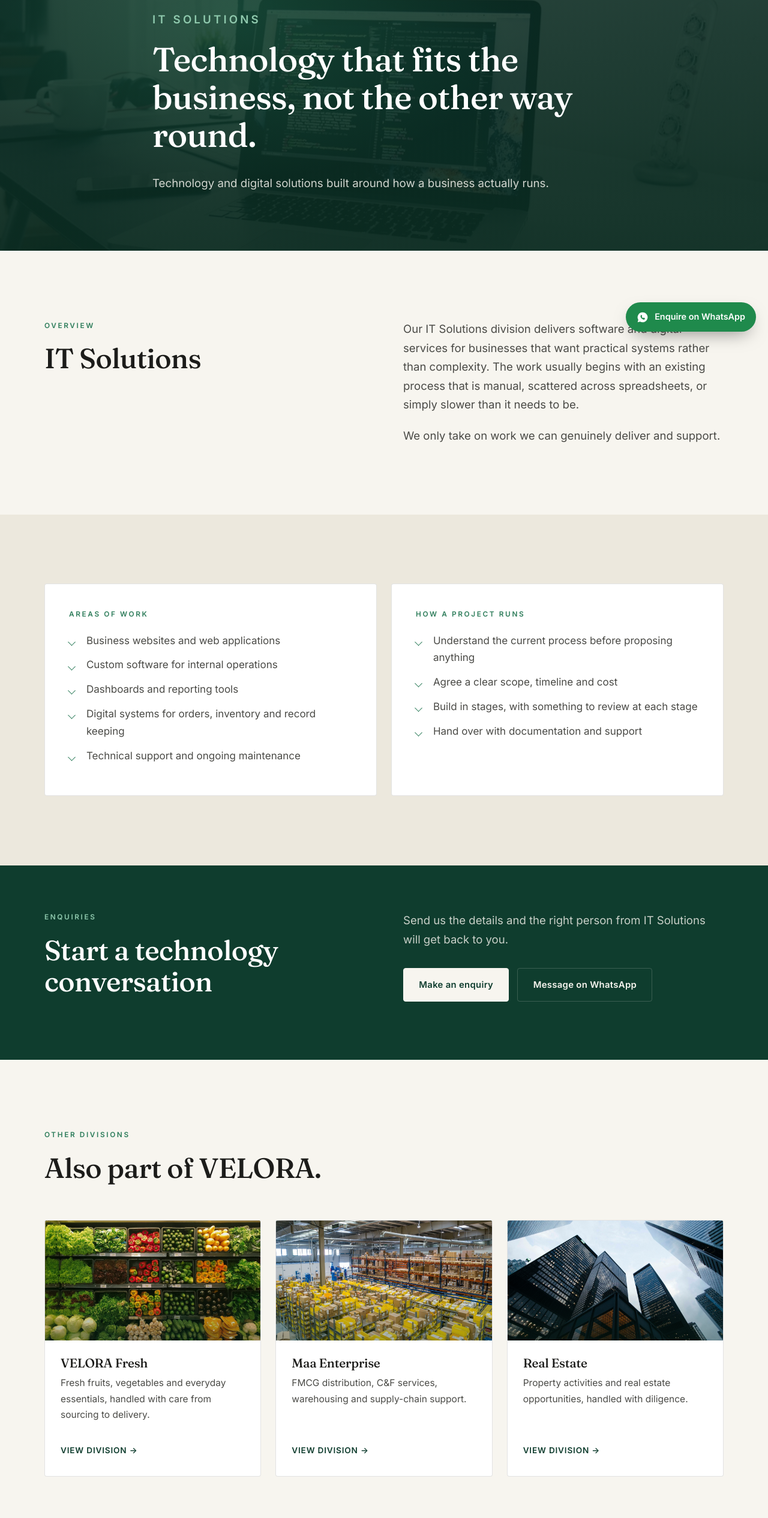
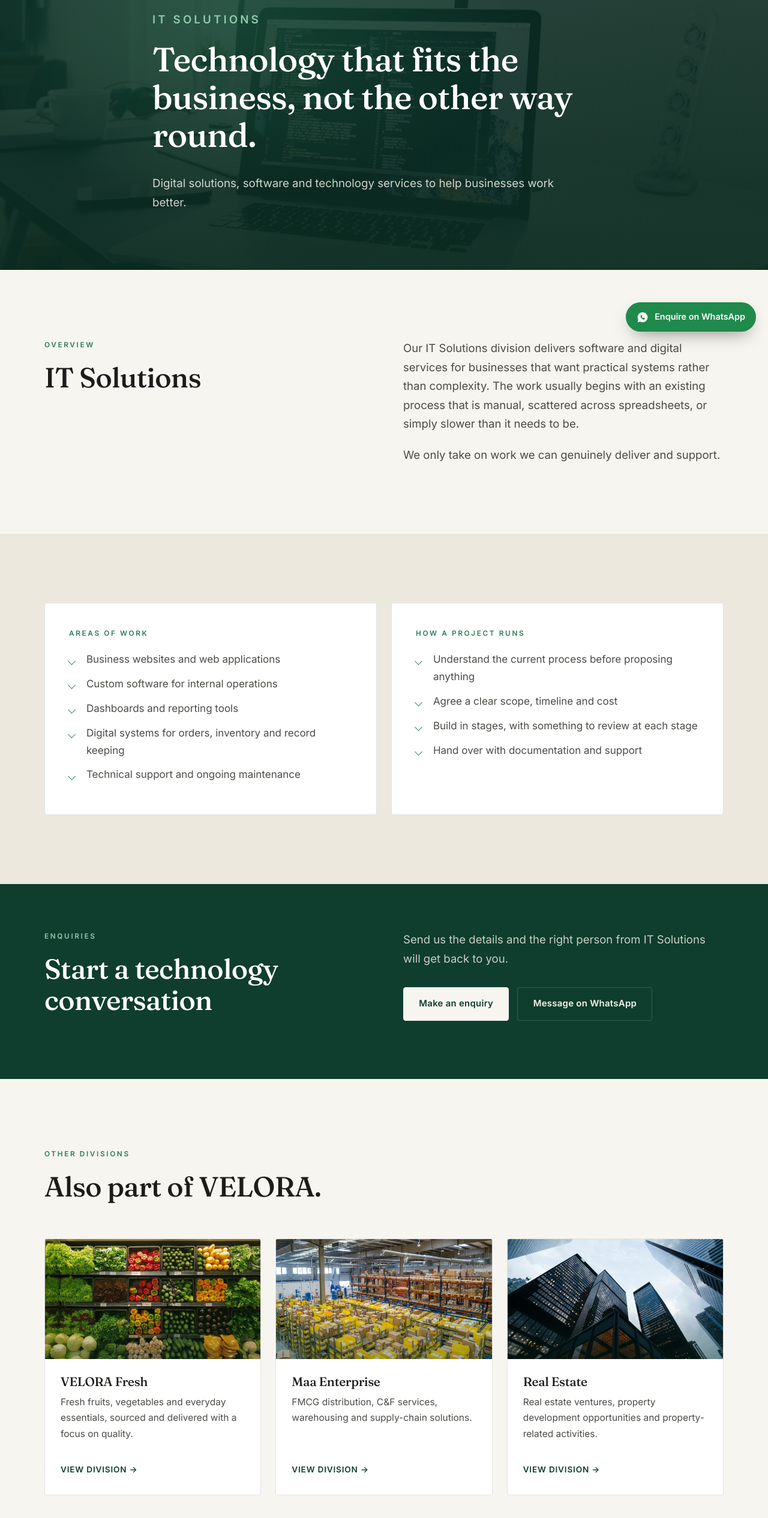
Before and after one commit to velorainnovations-collab/velorainnovations-collab.github.io, a plain HTML site: page businesses/it-solutions.html in a window 1280 px wide. Shown: the part 227-2758 px from the top of the page at 60% size. Drawn offline with Linux system fonts and the light colour scheme.

Commit message:
Add files via upload

```diff
--- a/businesses/it-solutions.html
+++ b/businesses/it-solutions.html
@@ -4,7 +4,7 @@
   <meta charset="utf-8">
   <meta name="viewport" content="width=device-width, initial-scale=1">
   <title>IT Solutions — VELORA Innovations Private Limited</title>
-  <meta name="description" content="Technology and digital solutions built around how a business actually runs.">
+  <meta name="description" content="Digital solutions, software and technology services to help businesses work better.">
   <link rel="preconnect" href="https://fonts.googleapis.com">
   <link rel="preconnect" href="https://fonts.gstatic.com" crossorigin>
   <link href="https://fonts.googleapis.com/css2?family=Fraunces:opsz,wght@9..144,400;9..144,500;9..144,600&family=Inter:wght@400;500;600&display=swap" rel="stylesheet">
@@ -38,7 +38,7 @@
         <p class="breadcrumb"><a href="../index.html">Home</a> / <a href="../businesses.html">Our Businesses</a> / IT Solutions</p>
         <p class="eyebrow">IT Solutions</p>
         <h1>Technology that fits the business, not the other way round.</h1>
-        <p>Technology and digital solutions built around how a business actually runs.</p>
+        <p>Digital solutions, software and technology services to help businesses work better.</p>
       </div>
     </section>
     <section class="section">
@@ -107,7 +107,7 @@
           <div class="biz-card__art biz-card__art--fresh"></div>
           <div class="biz-card__body">
             <h3>VELORA Fresh</h3>
-            <p>Fresh fruits, vegetables and everyday essentials, handled with care from sourcing to delivery.</p>
+            <p>Fresh fruits, vegetables and everyday essentials, sourced and delivered with a focus on quality.</p>
             <span class="biz-card__link">View division &rarr;</span>
           </div>
         </a>
@@ -115,7 +115,7 @@
           <div class="biz-card__art biz-card__art--maa"></div>
           <div class="biz-card__body">
             <h3>Maa Enterprise</h3>
-            <p>FMCG distribution, C&F services, warehousing and supply-chain support.</p>
+            <p>FMCG distribution, C&amp;F services, warehousing and supply-chain solutions.</p>
             <span class="biz-card__link">View division &rarr;</span>
           </div>
         </a>
@@ -123,7 +123,7 @@
           <div class="biz-card__art biz-card__art--realestate"></div>
           <div class="biz-card__body">
             <h3>Real Estate</h3>
-            <p>Property activities and real estate opportunities, handled with diligence.</p>
+            <p>Real estate ventures, property development opportunities and property-related activities.</p>
             <span class="biz-card__link">View division &rarr;</span>
           </div>
         </a>
@@ -139,7 +139,7 @@
         <div class="footer-brand">
           <span class="brand__name">VELORA</span><br>
           <span class="brand__sub">Innovations Private Limited</span>
-          <p>One company operating across fresh produce, distribution, technology, property, construction and transport.</p>
+          <p>One company operating across fresh produce, distribution, technology, real estate, construction and transportation.</p>
         </div>
         <div>
           <h4>Businesses</h4>
```
Also changed, not shown: businesses/construction.html (+6 -6 lines), businesses/maa-enterprise.html (+6 -6 lines), businesses/real-estate.html (+6 -6 lines), businesses/transportation.html (+6 -6 lines), businesses/velora-fresh.html (+6 -6 lines).
